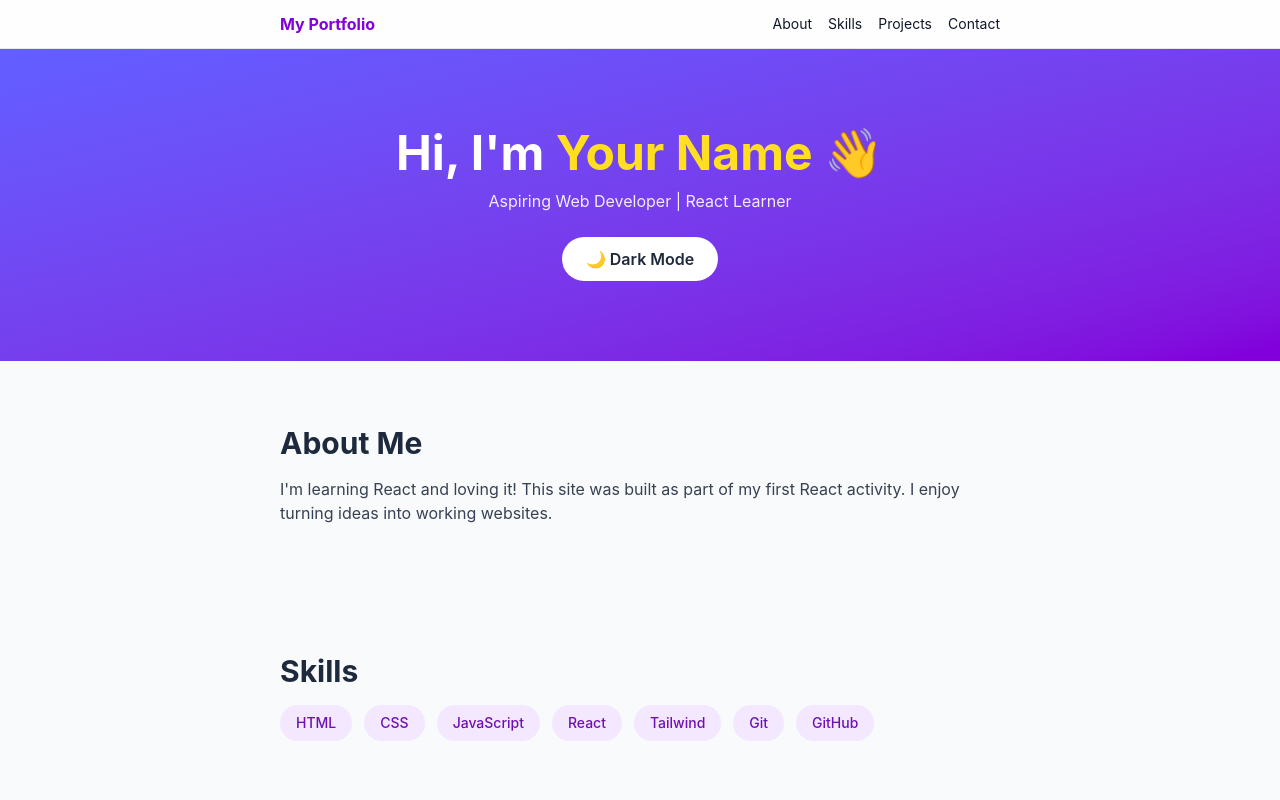
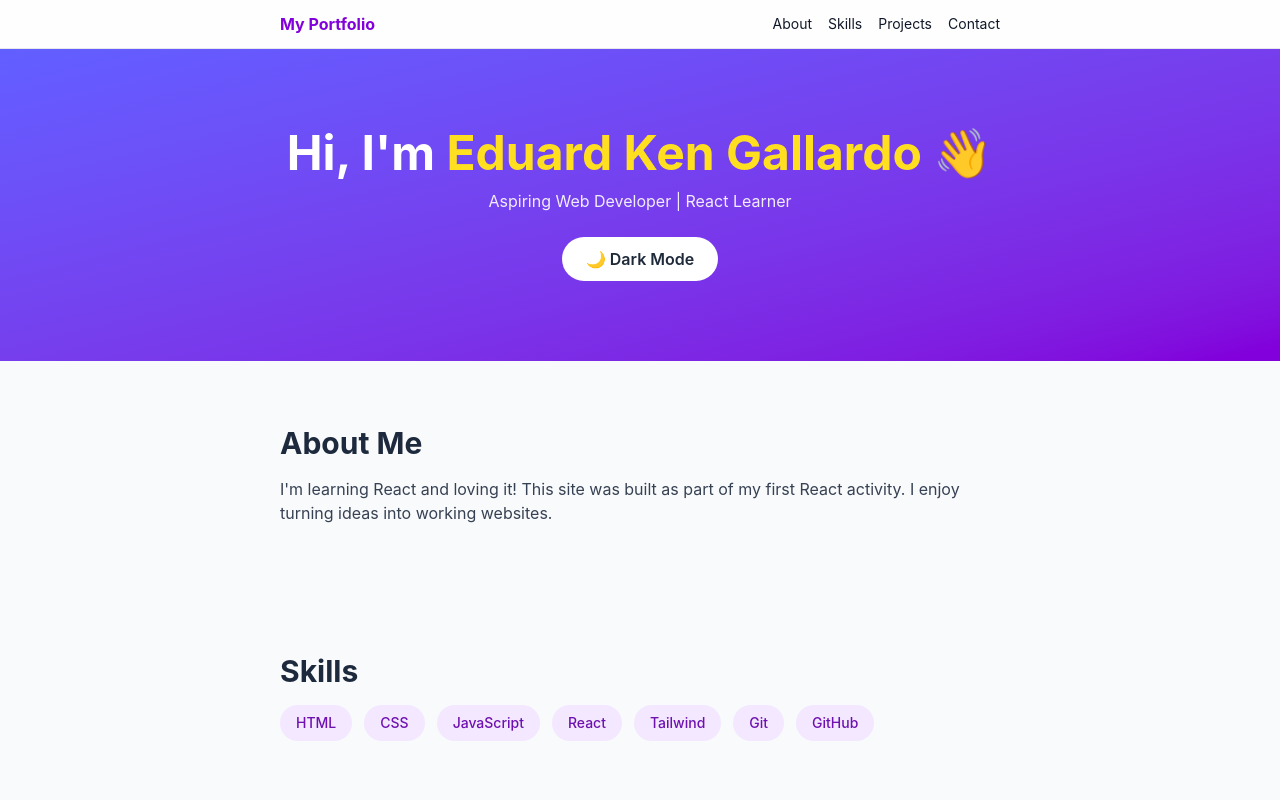
Before and after one commit to saintschwaysLAB/REACT, a React (Vite) app: page / in a window 1280 px wide. Shown: the top 800 px of the page. Built offline with nearby package versions, Linux system fonts and the light colour scheme.

Commit message:
name update

```diff
--- a/src/components/Header.jsx
+++ b/src/components/Header.jsx
@@ -2,7 +2,7 @@ function Header({ darkMode, toggleDark }) {
   return (
     <header className="bg-gradient-to-br from-indigo-500 to-purple-700 text-white text-center px-6 py-20">
       <h1 className="text-4xl md:text-5xl font-bold mb-3">
-        Hi, I'm <span className="text-yellow-300">Your Name</span> 👋
+        Hi, I'm <span className="text-yellow-300">Eduard Ken Gallardo</span> 👋
       </h1>
       <p className="opacity-90 mb-6">Aspiring Web Developer | React Learner</p>
       <button
```
